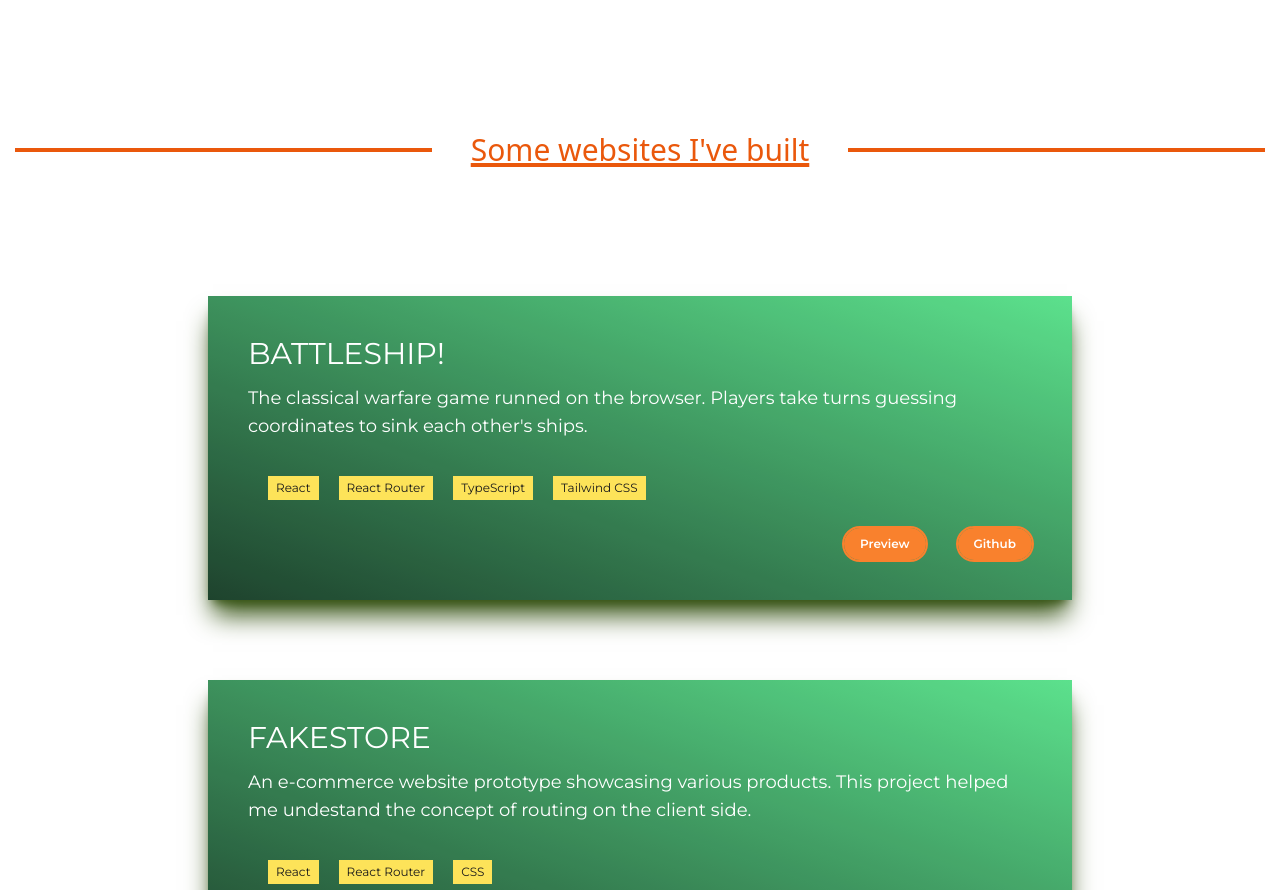
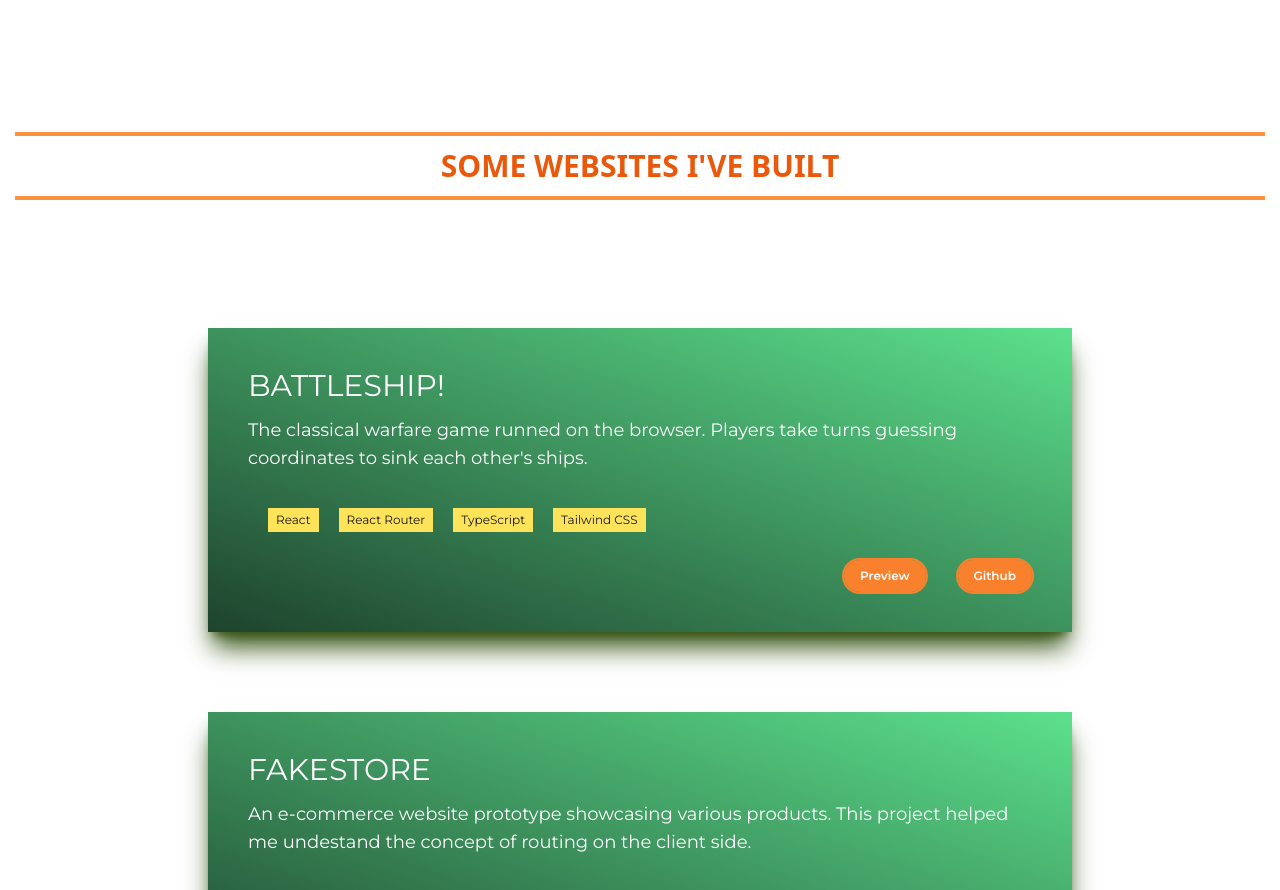
Before and after one commit to WillAvatec/portfolio, a React (Vite) app: page / in a window 1280 px wide. Shown: the part 1740-2630 px from the top of the page. Built offline with nearby package versions, Linux system fonts and the light colour scheme.

Commit message:
style: revamp Projects section heading

```diff
--- a/src/components/Projects/Projects.tsx
+++ b/src/components/Projects/Projects.tsx
@@ -9,11 +9,9 @@ function Projects() {
     <section id="projects" className="py-24">
       {/* Header*/}
       <div className="w-[1250px] max-w-full  mx-auto flex flex-row items-center mb-5 md:mb-20 py-12">
-        <div className="w-full h-[4px] bg-orange-600"></div>
-        <h3 className="text-center w-full text-3xl underline decoration-4  text-orange-600">
+        <h3 className="w-full px-5 py-3 text-center text-3xl uppercase font-semibold border-orange-400 border-t-4 border-b-4 decoration-4  text-orange-600">
           Some websites I've built
         </h3>
-        <div className="w-full h-[4px] bg-orange-600"></div>
       </div>
 
       {/* Project Cards Container */}
```
